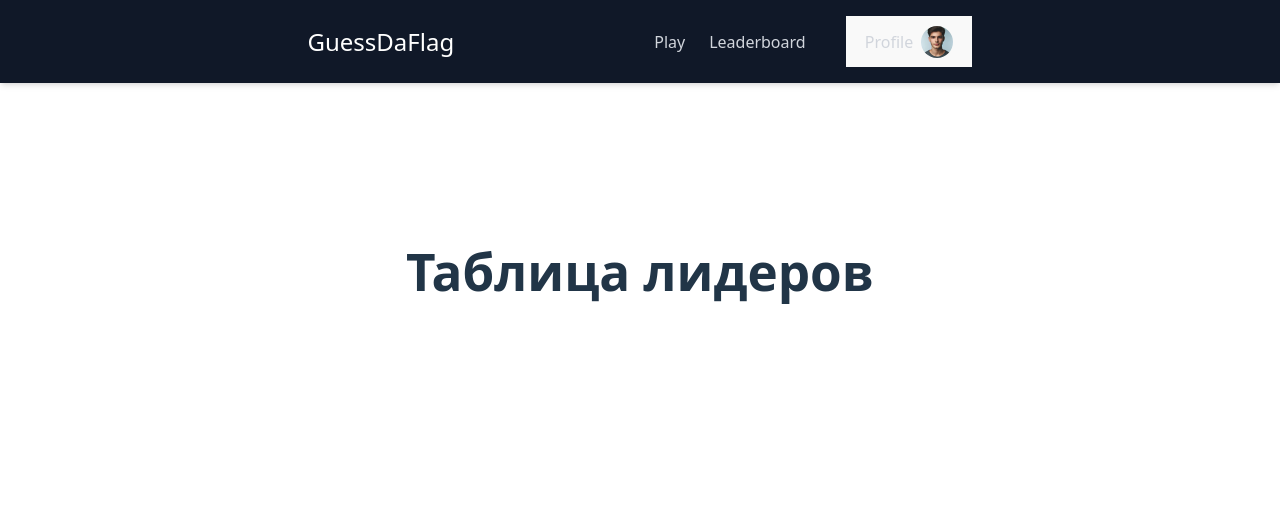
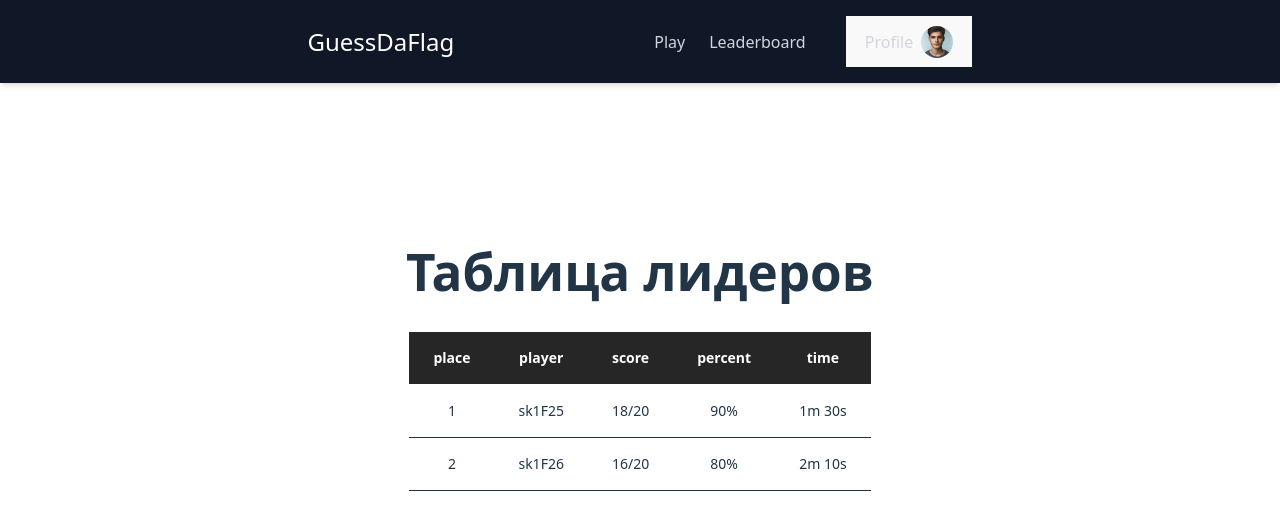
Before and after one commit to sk1F25/guess-da-flag, a React (Vite) app: page /leaderboard in a window 1280 px wide. Shown: the top 530 px of the page. Built offline with nearby package versions, Linux system fonts and the light colour scheme; no server answers.

Commit message:
🔍 remove useGame hook and add Table component to Leaderboard

```diff
--- /dev/null
+++ b/src/components/ui/table/table.jsx
@@ -0,0 +1,76 @@
+export function Table({ className = "" }) {
+  return (
+    <div className="flex flex-col">
+      <div className="overflow-x-auto sm:-mx-6 lg:-mx-8">
+        <div className="inline-block min-w-full py-2 sm:px-6 lg:px-8">
+          <div className="overflow-hidden">
+            <table
+              className={`min-w-full text-center text-sm font-light ${className}`}
+            >
+              <TableHead>
+                <TableRow>
+                  <TableCell isHeader>place</TableCell>
+                  <TableCell isHeader>player</TableCell>
+                  <TableCell isHeader>score</TableCell>
+                  <TableCell isHeader>percent</TableCell>
+                  <TableCell isHeader>time</TableCell>
+                </TableRow>
+              </TableHead>
+              <TableBody>
+                <TableRow>
+                  <TableCell className="font-medium">1</TableCell>
+                  <TableCell>sk1F25</TableCell>
+                  <TableCell>18/20</TableCell>
+                  <TableCell>90%</TableCell>
+                  <TableCell>1m 30s</TableCell>
+                </TableRow>
+                <TableRow>
+                  <TableCell className="font-medium">2</TableCell>
+                  <TableCell>sk1F26</TableCell>
+                  <TableCell>16/20</TableCell>
+                  <TableCell>80%</TableCell>
+                  <TableCell>2m 10s</TableCell>
+                </TableRow>
+              </TableBody>
+            </table>
+          </div>
+        </div>
+      </div>
+    </div>
+  );
+}
+
+function TableBody({ children, className = "" }) {
+  return <tbody className={className}>{children}</tbody>;
+}
+
+function TableCell({ children, isHeader = false, className = "" }) {
+  const baseClasses = "whitespace-nowrap px-6 py-4";
+
+  if (isHeader) {
+    return (
+      <th scope="col" className={`${baseClasses} ${className}`}>
+        {children}
+      </th>
+    );
+  }
+
+  return <td className={`${baseClasses} ${className}`}>{children}</td>;
+}
+
+function TableHead({ children, className = "" }) {
+  return (
+    <thead
+      className={`border-b bg-neutral-800 font-medium text-white dark:border-neutral-500 dark:bg-neutral-900 ${className}`}
+    >
+      {children}
+    </thead>
+  );
+}
+function TableRow({ children, className = "" }) {
+  return (
+    <tr className={`border-b dark:border-neutral-500 ${className}`}>
+      {children}
+    </tr>
+  );
+}
--- a/src/hooks/useGame.js
+++ /dev/null
@@ -1,104 +0,0 @@
-import { useState, useEffect } from "react";
-import { supabase } from "../api/supabase";
-
-export function useGame() {
-  const [flags, setFlags] = useState([]);
-  const [currentQuestionIndex, setCurrentQuestionIndex] = useState(0);
-  const [question, setQuestion] = useState({
-    country: "",
-    countryUrl: "",
-    options: [],
-  });
-  const [loading, setLoading] = useState(true);
-  const [selectedOption, setSelectedOption] = useState(null);
-  const [isAnswered, setIsAnswered] = useState(false);
-  const [answersCounter, setAnswerCounter] = useState({
-    rightAnswers: 0,
-    overallAnswers: 0,
-  });
-  const [isGameOver, setIsGameOver] = useState(false);
-
-  const loadQuestion = (flags, index) => {
-    const randomCountry = flags[index];
-    setQuestion({
-      country: randomCountry.country,
-      countryUrl: randomCountry.flag_url,
-      options: randomCountry.options.sort(() => Math.random() - 0.5),
-    });
-  };
-
-  useEffect(() => {
-    let isMounted = true;
-
-    const fetchFlags = async () => {
-      try {
-        const { data, error } = await supabase.from("flags").select("*");
-        if (!isMounted) return;
-
-        if (error) throw error;
-
-        setFlags(data);
-        loadQuestion(data, 0);
-      } catch (error) {
-        console.error("Ошибка загрузки:", error);
-      } finally {
-        if (isMounted) setLoading(false);
-      }
-    };
-
-    fetchFlags();
-    return () => {
-      isMounted = false;
-    };
-  }, []);
-
-  const handleAnswer = (selected) => {
-    if (isGameOver) return;
-    setSelectedOption(selected);
-    setIsAnswered(true);
-
-    setAnswerCounter((lastAnswerCounter) => {
-      const newCounter = {
-        ...lastAnswerCounter,
-        rightAnswers:
-          selected === question.country
-            ? lastAnswerCounter.rightAnswers + 1
-            : lastAnswerCounter.rightAnswers,
-        overallAnswers: lastAnswerCounter.overallAnswers + 1,
-      };
-
-      const nextIndex = currentQuestionIndex + 1;
-      if (nextIndex >= flags.length) {
-        setIsGameOver(true);
-        setTimeout(() => {
-          alert(
-            `Игра завершена! Правильных ответов: ${newCounter.rightAnswers} из ${newCounter.overallAnswers}`
-          );
-        }, 1000);
-      }
-
-      return newCounter;
-    });
-
-    setTimeout(() => {
-      const nextIndex = currentQuestionIndex + 1;
-      if (nextIndex < flags.length) {
-        setCurrentQuestionIndex(nextIndex);
-        loadQuestion(flags, nextIndex);
-      }
-
-      setSelectedOption(null);
-      setIsAnswered(false);
-    }, 1000);
-  };
-
-  return {
-    question,
-    loading,
-    selectedOption,
-    isAnswered,
-    answersCounter,
-    handleAnswer,
-    isGameOver,
-  };
-}
--- a/src/pages/leaderboard/leaderboard.jsx
+++ b/src/pages/leaderboard/leaderboard.jsx
@@ -1,7 +1,10 @@
+import { Table } from "../../components/ui/table/table";
+
 export function Leaderboard() {
   return (
     <div className="flex flex-col items-center justify-center pt-40">
       <h1 className="text-2xl font-bold mb-6 text-center">Таблица лидеров</h1>
+      <Table />
     </div>
   );
 }
```
